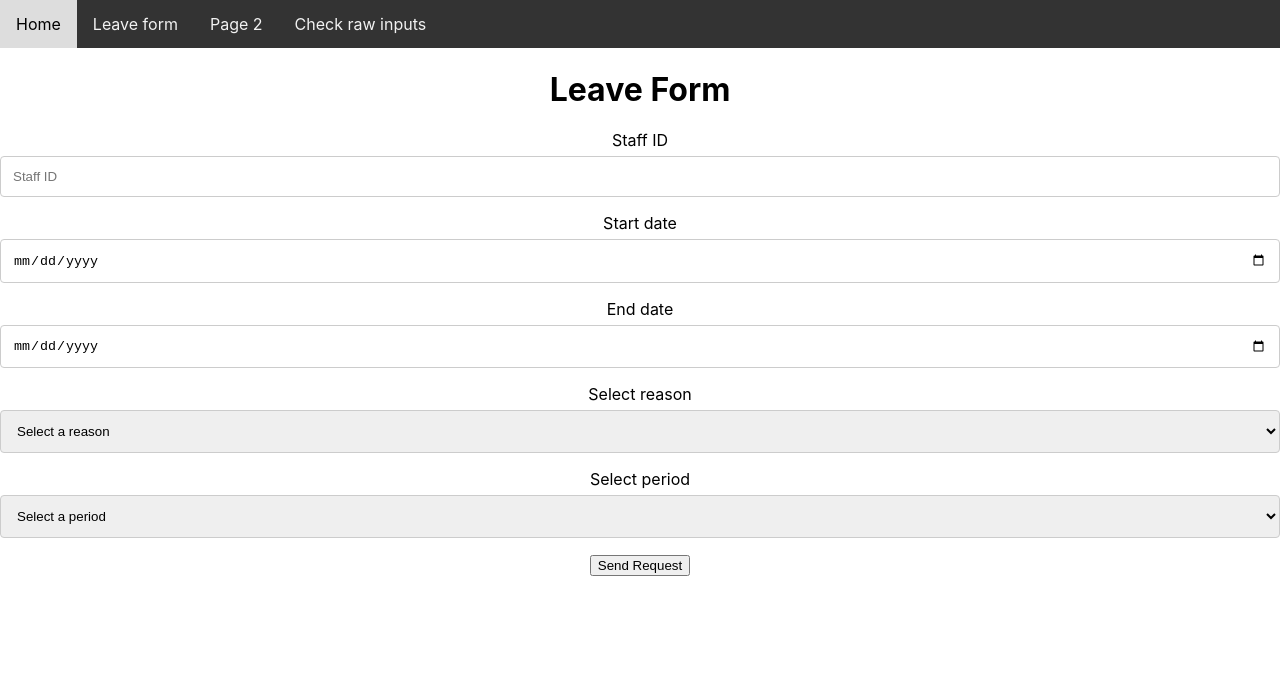
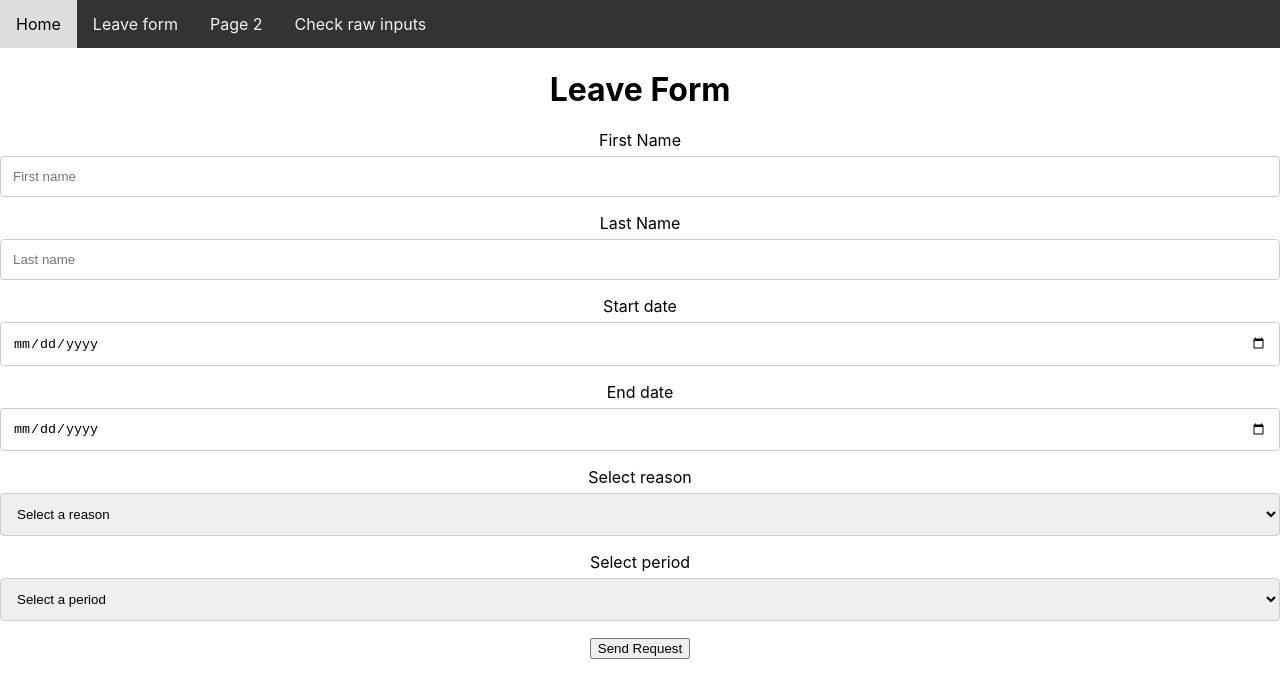
Before and after one commit to TienDatHo/leave-management, a React (Create React App) app in the folder client/: page / in a window 1280 px wide. Shown: the top 698 px of the page. Built offline with nearby package versions, Linux system fonts and the light colour scheme; no server answers.

Commit message:
Change POST query in /server/route.js and form design in /client/components/LeaveForm.js

```diff
--- a/client/src/components/LeaveForm.js
+++ b/client/src/components/LeaveForm.js
@@ -4,7 +4,8 @@ import '../stylesheets/navbar.css';
 import '../stylesheets/leave_form.css';
 function LeaveForm() {
 
-    const [StaffID, setStaffID] = useState('');
+    const [FirstName, setFirstName] = useState('');
+    const [LastName, setLastName] = useState('');
     const [StartDate, setStartDate] = useState('');
     const [EndDate, setEndDate] = useState('');
     const [Reason, setReason] = useState('');
@@ -19,7 +20,7 @@ function LeaveForm() {
     }, []);
 
     const sendRequest = () => {
-        Axios.post('http://localhost:3001/request', {StaffID: StaffID, StartDate: StartDate, EndDate: EndDate, Reason: Reason, Period: Period,
+        Axios.post('http://localhost:3001/request', {FirstName: FirstName, LastName: LastName, StartDate: StartDate, EndDate: EndDate, Reason: Reason, Period: Period,
         }).then(()=> {
             alert("Request sent");
         });
@@ -37,8 +38,11 @@ function LeaveForm() {
             <div className={"form"}>
                 <h1>Leave Form</h1>
 
-                <label htmlFor="StaffID">Staff ID</label>
-                <input type="text" id="StaffID" name="StaffID" placeholder="Staff ID" required onChange={(e) => {setStaffID(e.target.value)}} />
+                <label htmlFor="FirstName">First Name</label>
+                <input type="text" id="FirstName" name="FirstName" placeholder="First name" required onChange={(e) => {setFirstName(e.target.value)}} />
+
+                <label htmlFor="LastName">Last Name</label>
+                <input type="text" id="LastName" name="LastName" placeholder="Last name" required onChange={(e) => {setLastName(e.target.value)}} />
 
                 <label htmlFor="StartDate">Start date</label>
                 <input type="date" id="StartDate" name="StartDate" placeholder="Start Date" required onChange={(e) => {setStartDate(e.target.value)}} />
```
Also changed, not shown: 1 other file (tests, documents, lock files or other folders).
